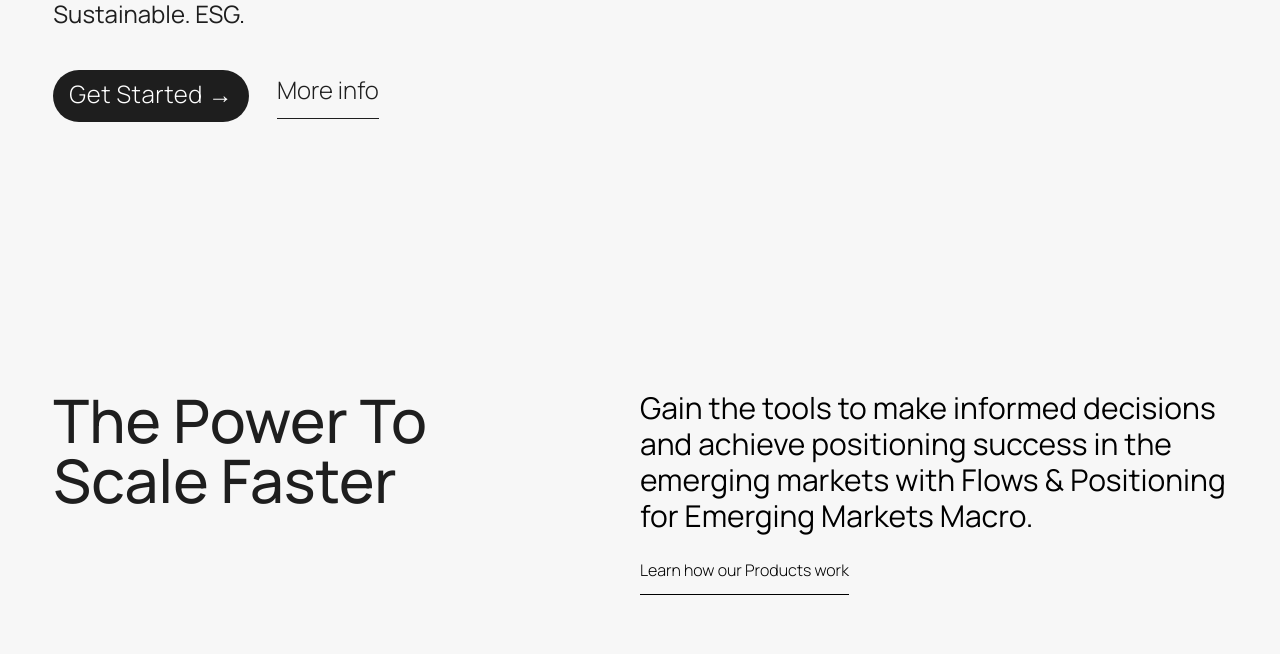
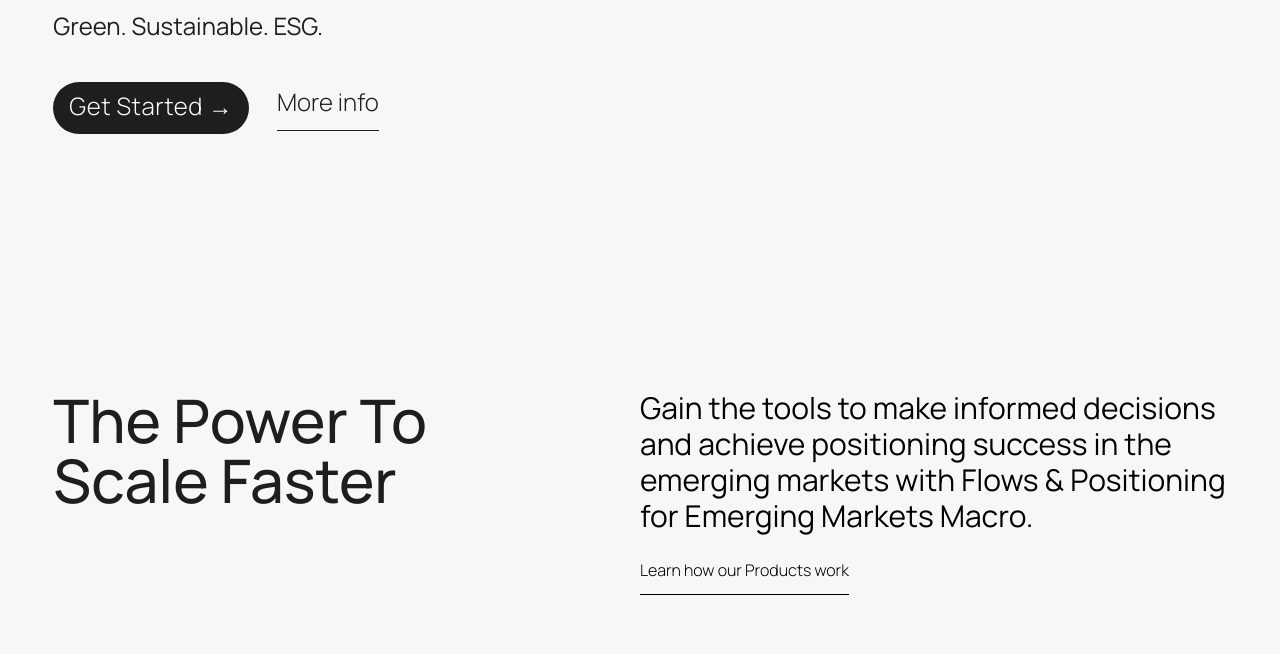
Before and after one commit to Trounceflow/trounceflow-stage-landing-page, a website: page index.html in a window 1280 px wide. Shown: the part 446-1100 px from the top of the page. Drawn offline with Linux system fonts and the light colour scheme.

Commit message:
Update index.html

```diff
--- a/index.html
+++ b/index.html
@@ -103,6 +103,8 @@
                 </h1>
                 <p class="mb-6 text-md font-normal text-primary md:text-2xl max-w-5xl">
                     Emerging Market Sovereign and Corporate. High Yield. Asia Credit. EM Equity.
+                </p>
+                <p class="mb-6 text-md font-normal text-primary md:text-2xl max-w-5xl">
                     Green. Sustainable. ESG.
                 </p>
                 <div class="flex items-center mt-4">
```
